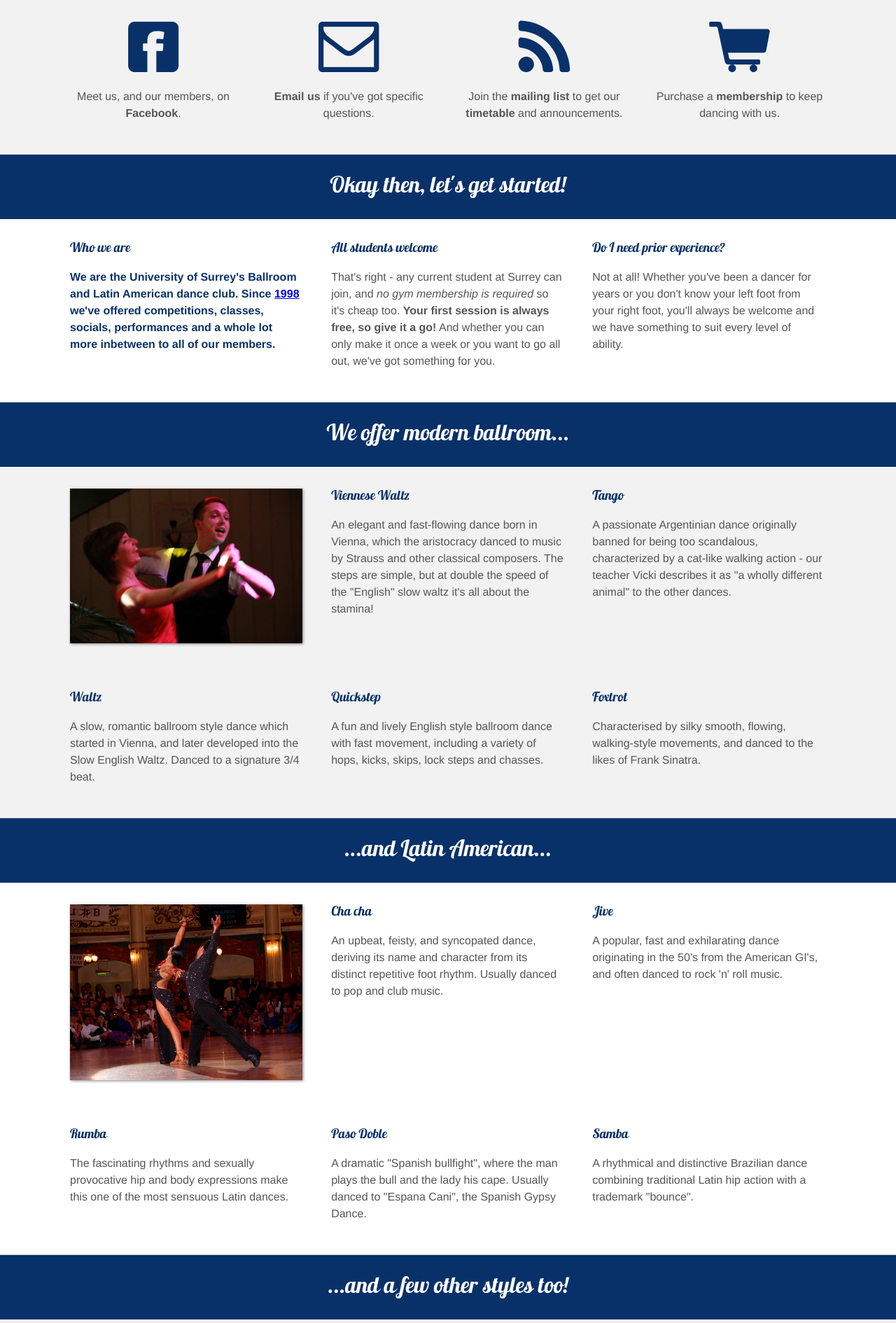
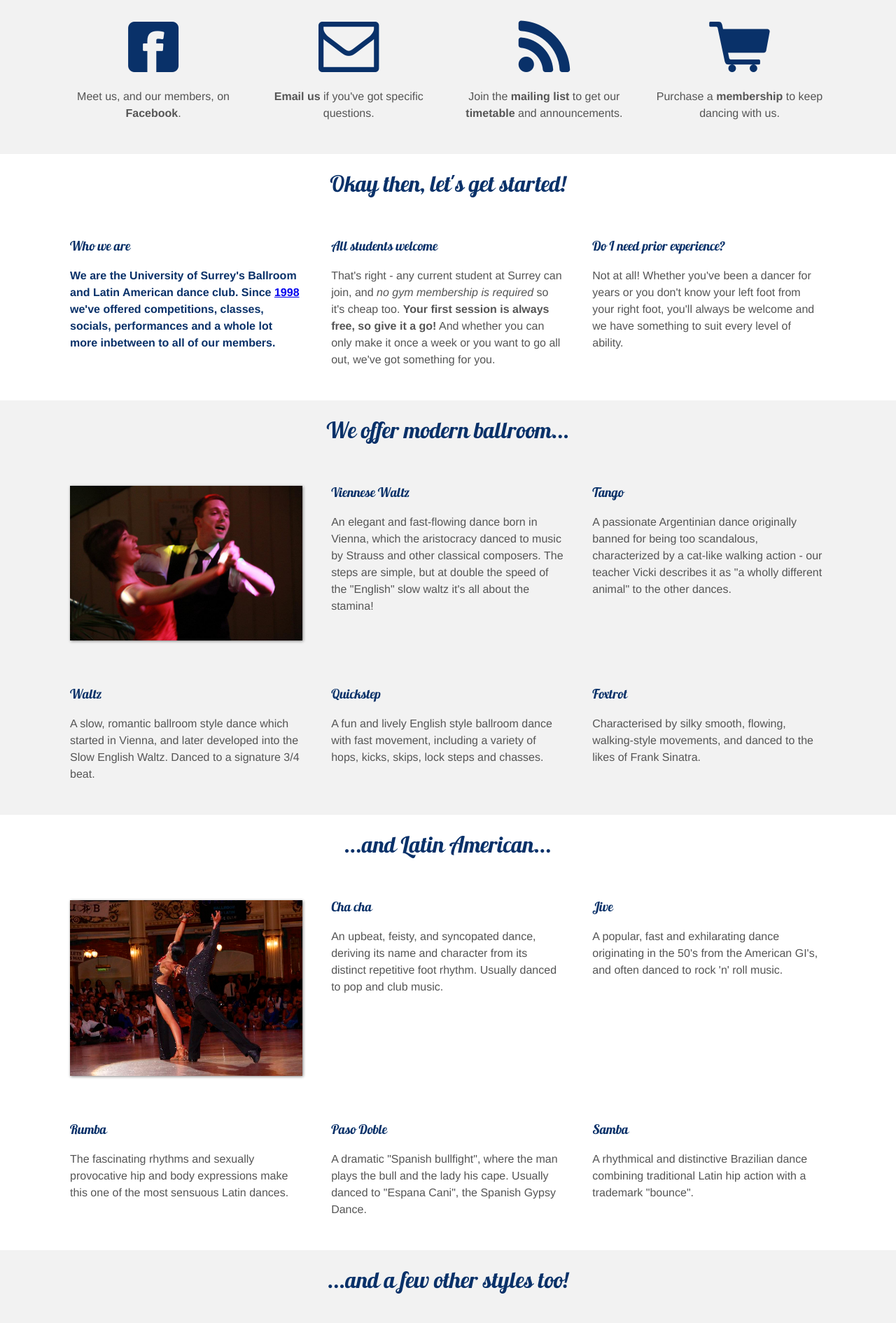
Before and after one commit to surreybldc/surreybldc.github.com, a Jekyll site: the page built from index.html, in a window 1280 px wide. Shown: the part 701-2591 px from the top of the page at 70% size. Built offline with Jekyll 4.4.1, drawn with Linux system fonts in a browser that asks for light colours.

Commit message:
Take off blue section headings for desktop

```diff
--- a/css/styles.css
+++ b/css/styles.css
@@ -87,17 +87,6 @@ section h2 {
   font-size: 2em;
   line-height: 1em;
   text-align: center;
-}
-.spiel section h2 {
-  border-bottom: 1px solid white;
-  border-top: 1px solid #c6c6c6;
-  background-color: #093169;
-  color: white;
-}
-.spiel section:first-of-type h2 {
-  background-color: transparent;
-  color: #093169;
-  border: none;
 }
 .spiel section:nth-child(odd) {
   background-color: rgba(0, 0, 0, 0.05);
@@ -245,17 +234,24 @@ blockquote small {
   background-color: #a6bc00;
   color: white !important;
 }
-.spiel section.calltoaction h2 {
-  border: none;
-  background-color: transparent;
-  color: #093169;
-}
 
 /* ============================= */
 /* ! Layout for mobile version   */
 /* ============================= */
 
 @media handheld, only screen and (max-width: 767px) {
+
+.spiel section h2 {
+  border-bottom: 1px solid white;
+  border-top: 1px solid #c6c6c6;
+  background-color: #093169;
+  color: white;
+}
+.spiel section:first-of-type h2 {
+  background-color: transparent;
+  color: #093169;
+  border: none;
+}
 
 }
 
```
Also changed, not shown: 1 other file.
